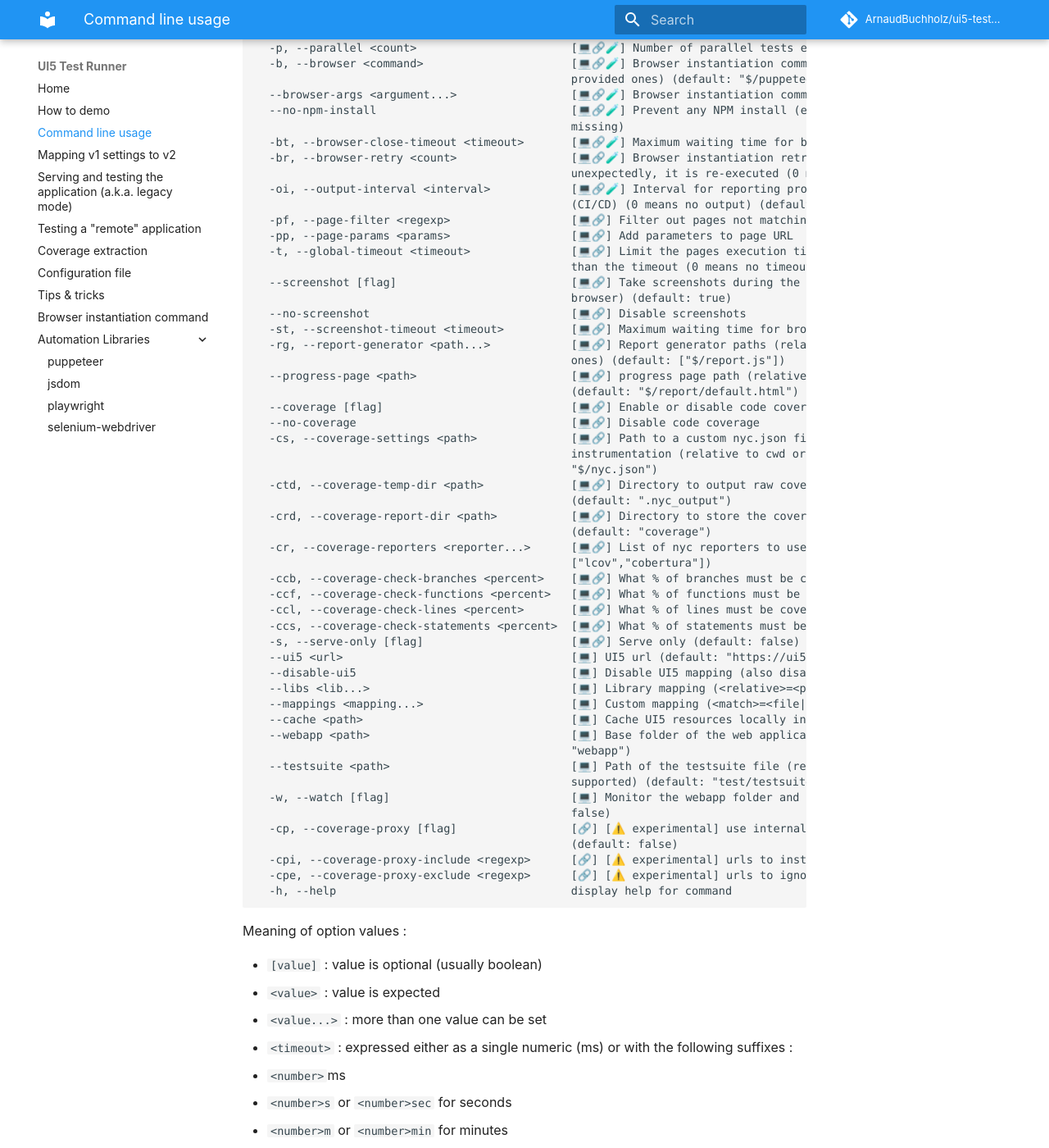
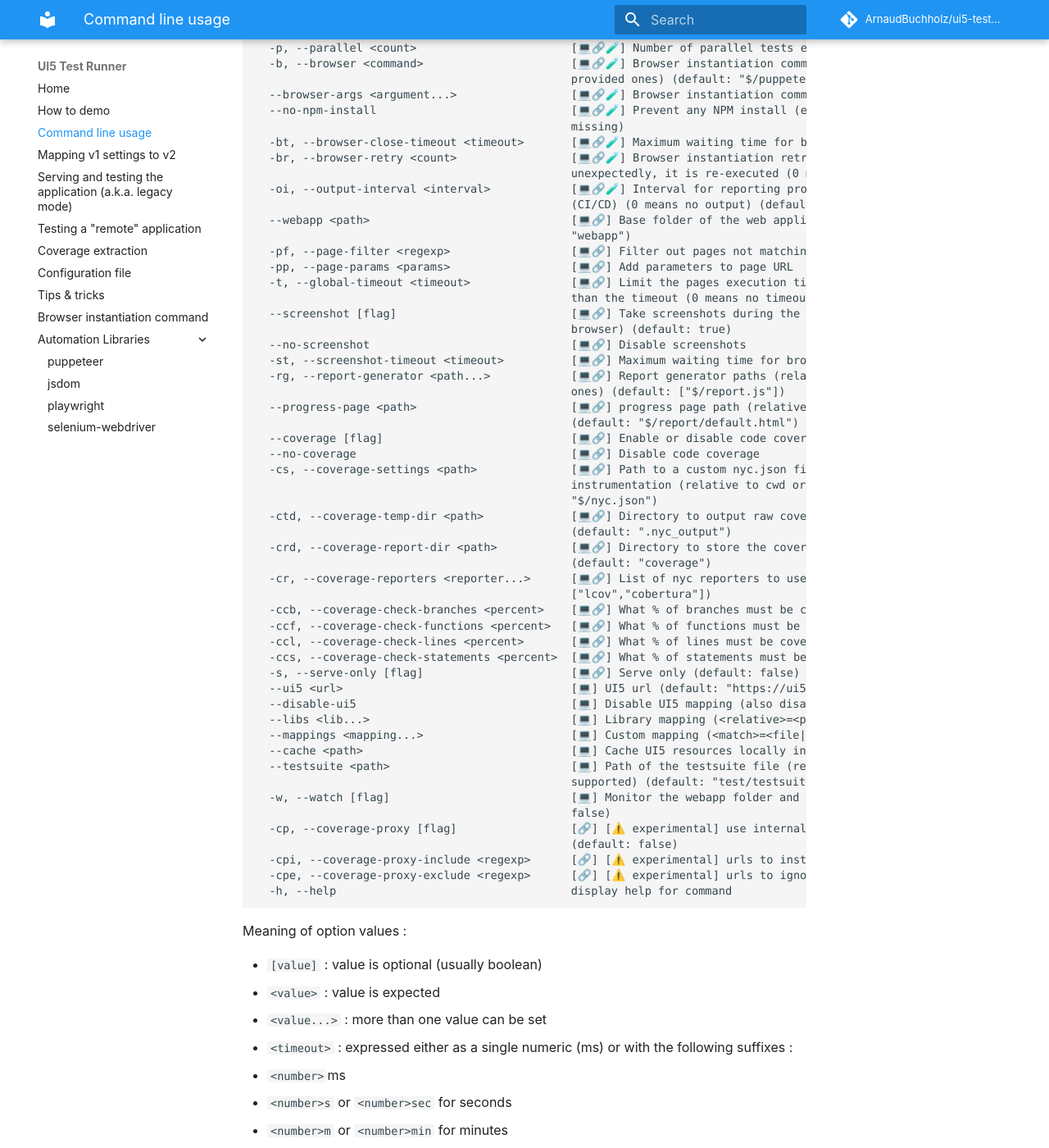
Before and after one commit to ArnaudBuchholz/ui5-test-runner, an MkDocs documentation site: the page built from docs/usage.md, in a window 1280 px wide and 1400 px high, scrolled down 535 px. Shown: the whole window at 82% size. Built offline with MkDocs 1.6.1 and Material for MkDocs 9.7.7, drawn with Linux system fonts in a browser that asks for light colours; comment, search, counter and statistics services are not loaded; part of the change alters nothing that is shown.

```diff
--- a/docs/usage.md
+++ b/docs/usage.md
@@ -31,6 +31,8 @@ Check additional information below.
                                                unexpectedly, it is re-executed (0 means no retry) (default: 1)
   -oi, --output-interval <interval>            [💻🔗🧪] Interval for reporting progress on non interactive output
                                                (CI/CD) (0 means no output) (default: 30000)
+  --webapp <path>                              [💻🔗] Base folder of the web application (relative to cwd) (default:
+                                               "webapp")
   -pf, --page-filter <regexp>                  [💻🔗] Filter out pages not matching the regexp
   -pp, --page-params <params>                  [💻🔗] Add parameters to page URL
   -t, --global-timeout <timeout>               [💻🔗] Limit the pages execution time, fail the page if it takes longer
@@ -64,8 +66,6 @@ Check additional information below.
   --libs <lib...>                              [💻] Library mapping (<relative>=<path> or <path>)
   --mappings <mapping...>                      [💻] Custom mapping (<match>=<file|url>(<config>))
   --cache <path>                               [💻] Cache UI5 resources locally in the given folder (empty to disable)
-  --webapp <path>                              [💻] Base folder of the web application (relative to cwd) (default:
-                                               "webapp")
   --testsuite <path>                           [💻] Path of the testsuite file (relative to webapp, URL parameters are
                                                supported) (default: "test/testsuite.qunit.html")
   -w, --watch [flag]                           [💻] Monitor the webapp folder and re-execute tests on change (default:
```
